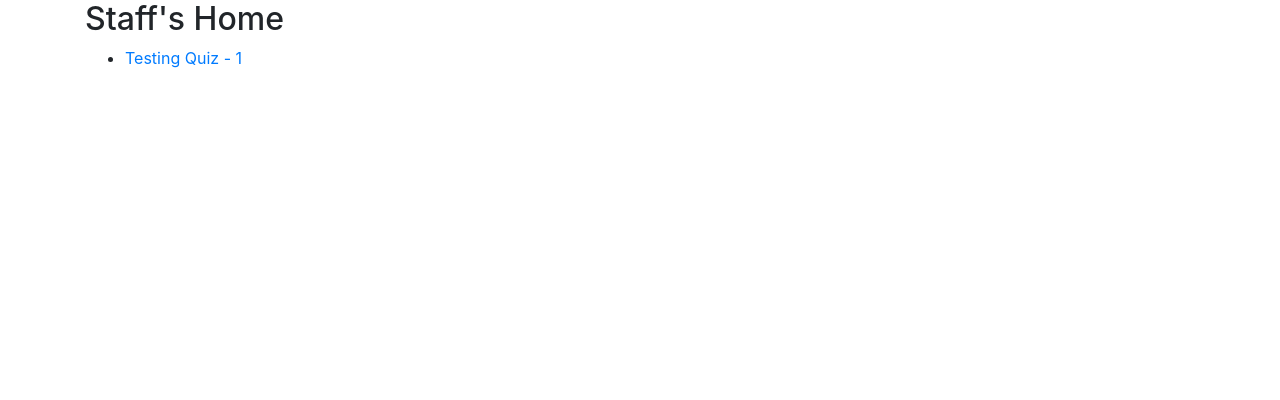
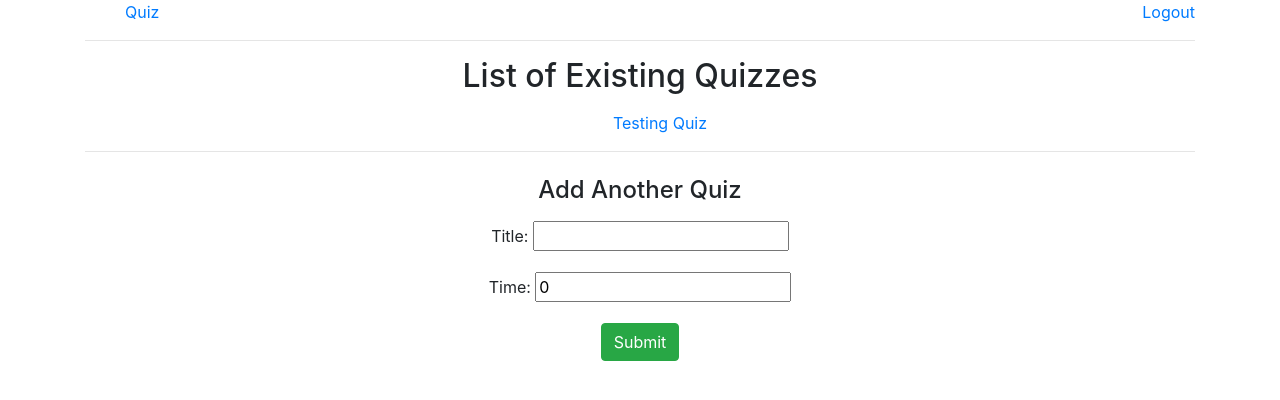
Before and after one commit to mhkmcp/qms, a Django app: template templates/staff/index.html in a window 1280 px wide. Shown: the top 400 px of the page. Run offline with Django 3.2, Linux system fonts and the light colour scheme; the template is opened without the code that fills it: values that come from a table or form of the project are taken from there, others are empty; data comes from the database, SQL or seed files in the repository; parts of the project's set-up code (start-up, migrations or seed data) failed here and were passed over.

Commit message:
Updated UI and Modules

```diff
--- a/staff/forms.py
+++ b/staff/forms.py
@@ -32,3 +32,9 @@ class ChoiceModelForm(forms.ModelForm):
 
 class MultipleChoiceForm(forms.Form):
     number = forms.IntegerField(label='Number of Choices ', min_value=2, max_value=8)
+
+
+class QuizModelForm(forms.ModelForm):
+    class Meta:
+        model = Quiz
+        fields = ['title', 'time']
--- /dev/null
+++ b/templates/snippets/quiz_form.html
@@ -0,0 +1,16 @@
+<div class="quiz-form text-center mt-3">
+    <h4 class="my-3">Add Another Quiz</h4>
+
+    <form action="{% url 'staff:home' %}"
+      method="post" id="form_id">
+
+    {% csrf_token %}
+    {{ quiz_form.as_p }}
+
+    <button type="submit" class="btn btn-success">
+        Submit
+    </button>
+
+</form>
+
+</div>
--- a/templates/staff/detail.html
+++ b/templates/staff/detail.html
@@ -4,8 +4,7 @@
 
     <div class="container">
 
-        <h2>Staff::Home</h2>
-        <h4>{{quiz.title}}</h4>
+        <h2>Add Question on <strong>{{quiz.title}}</strong></h2>
 
         {% comment %}
             <p>{{question_form}}</p>
--- a/templates/staff/index.html
+++ b/templates/staff/index.html
@@ -3,14 +3,25 @@
 {% block content %}
 
 <div class="container">
+    <ul class="d-flex flex-row justify-content-between">
+        <li style="list-style:none;"><a href="{% url 'quiz:home' %}">Quiz</a></li>
+        <li  style="list-style:none;"><a href="{% url 'accounts:logout' %}">Logout</a></li>
+    </ul>
 
-    <h2>Staff's Home</h2>
+    <hr>
+    <h2 class="my-3 text-center">List of Existing Quizzes</h2>
 
-    <ul>
-        {% for quiz in quizes %}
-            <li><a href="{% url 'staff:detail' quiz_pk=quiz.pk %}">{{quiz.title}} - {{quiz.pk}}</a></li>
+    <ul class="text-center">
+        {% for quiz in quizzes %}
+            <li style="list-style:none;"><a href="{% url 'staff:detail' quiz_pk=quiz.pk %}">{{quiz.title}} </a></li>
         {% endfor %}
     </ul>
+
+    <hr>
+
+    <div class="mt-4">
+           {% include 'snippets/quiz_form.html' %}
+    </div>
 
 
 </div>
--- a/templates/staff/text_view.html
+++ b/templates/staff/text_view.html
@@ -2,10 +2,9 @@
 
 {% block content %}
 
-    <div class="container">
+    <div class="container mt-3">
 
-        <h2>Staff::TEXT INPUT VIEW</h2>
-        <h4>{{quiz.title}}</h4>
+        <h4>Provide an Approximate Answer for the Question</h4>
 
         <div class="text-form">
             <form action="{% url 'staff:text' %}" method="post">
```
Also changed, not shown: accounts/views.py (+6 -3 lines), quiz/forms.py (+8 -9 lines), quiz/views.py (+39 -13 lines), staff/views.py (+9 -1 lines), templates/quiz/index.html (+10 -2 lines), templates/snippets/quiz_radio_form.html (+7 -4 lines).
